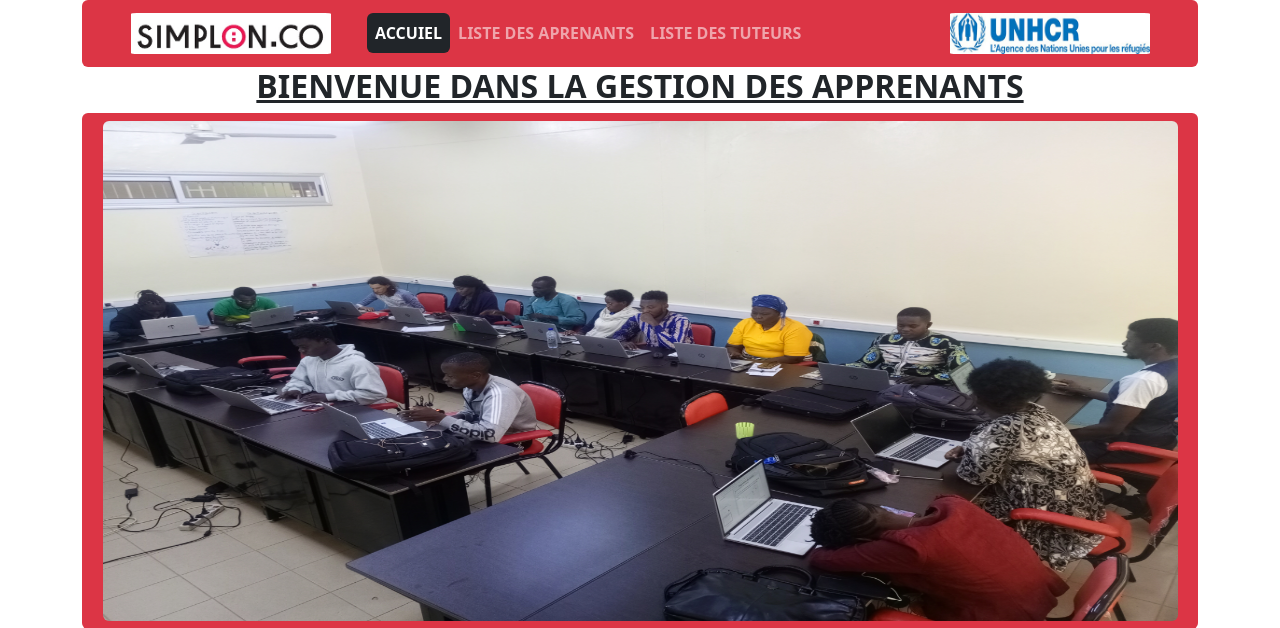
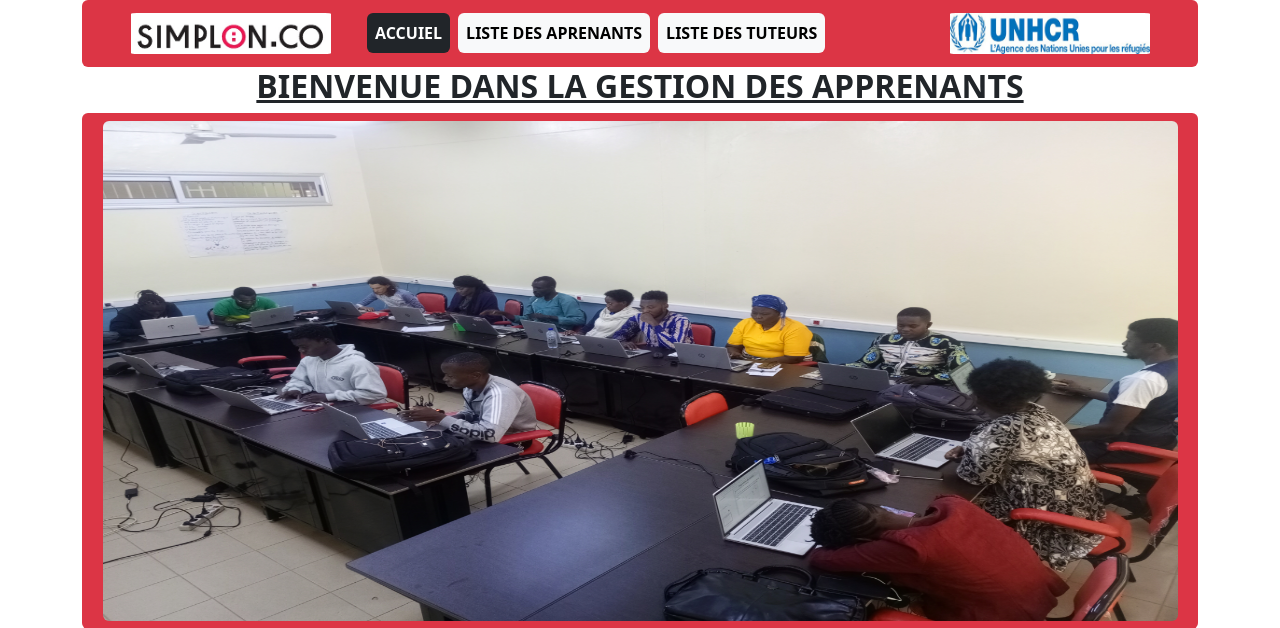
Before and after one commit to Zol-by/mini_projet_php, a PHP site: page / in a window 1280 px wide. Shown: the top 628 px of the page. Run offline with PHP 8.4, Linux system fonts and the light colour scheme.

Commit message:
dépôt fichier crée par éloge

```diff
--- a/index.php
+++ b/index.php
@@ -22,15 +22,15 @@
 
                 <div class="col-lg-6 ">
                     <div class="collapse navbar-collapse" id="navbarResponsive">
-                        <ul class="navbar-nav ml-auto">
-                            <li class="nav-item active">
+                        <ul class="navbar-nav">
+                            <li class="nav-item me-2">
                                 <a class="nav-link text-bg-dark rounded" href="index.php"><strong>ACCUIEL</strong></a>
                             </li>
-                            <li class="nav-item">
-                                <a class="nav-link" href="liste_apprenant.php"><strong>LISTE DES APRENANTS</strong></a>
+                            <li class="nav-item me-2">
+                                <a class="nav-link text-bg-light rounded" href="liste_apprenant.php"><strong>LISTE DES APRENANTS</strong></a>
                             </li>
-                            <li class="nav-item">
-                                <a class="nav-link" href="liste_tuteur.php"><strong>LISTE DES TUTEURS</strong></a>
+                            <li class="nav-item me-2">
+                                <a class="nav-link text-bg-light rounded" href="liste_tuteur.php"><strong>LISTE DES TUTEURS</strong></a>
                             </li>
                         </ul>
                     </div>
```
